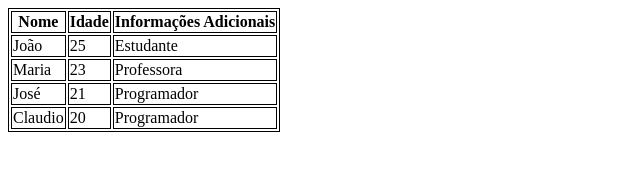
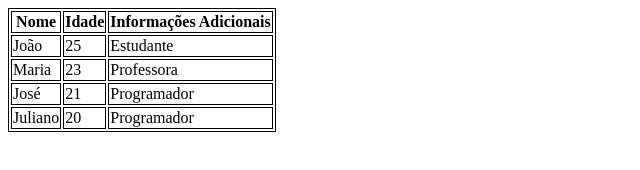
Before and after one commit to Leen-lm/aula-tabela, a plain HTML site: page index.html in a window 1280 px wide. Shown: the full height of the page, 0-640 px from the left. Drawn offline with Linux system fonts and the light colour scheme.

Commit message:
troquei o nome do Cláudio para Juliano

```diff
--- a/index.html
+++ b/index.html
@@ -36,7 +36,7 @@
                 <td>Programador</td>
             </tr>
             <tr>
-                <td>Claudio</td>
+                <td>Juliano</td>
                 <td>20</td>
                 <td>Programador</td>
             </tr>
```
